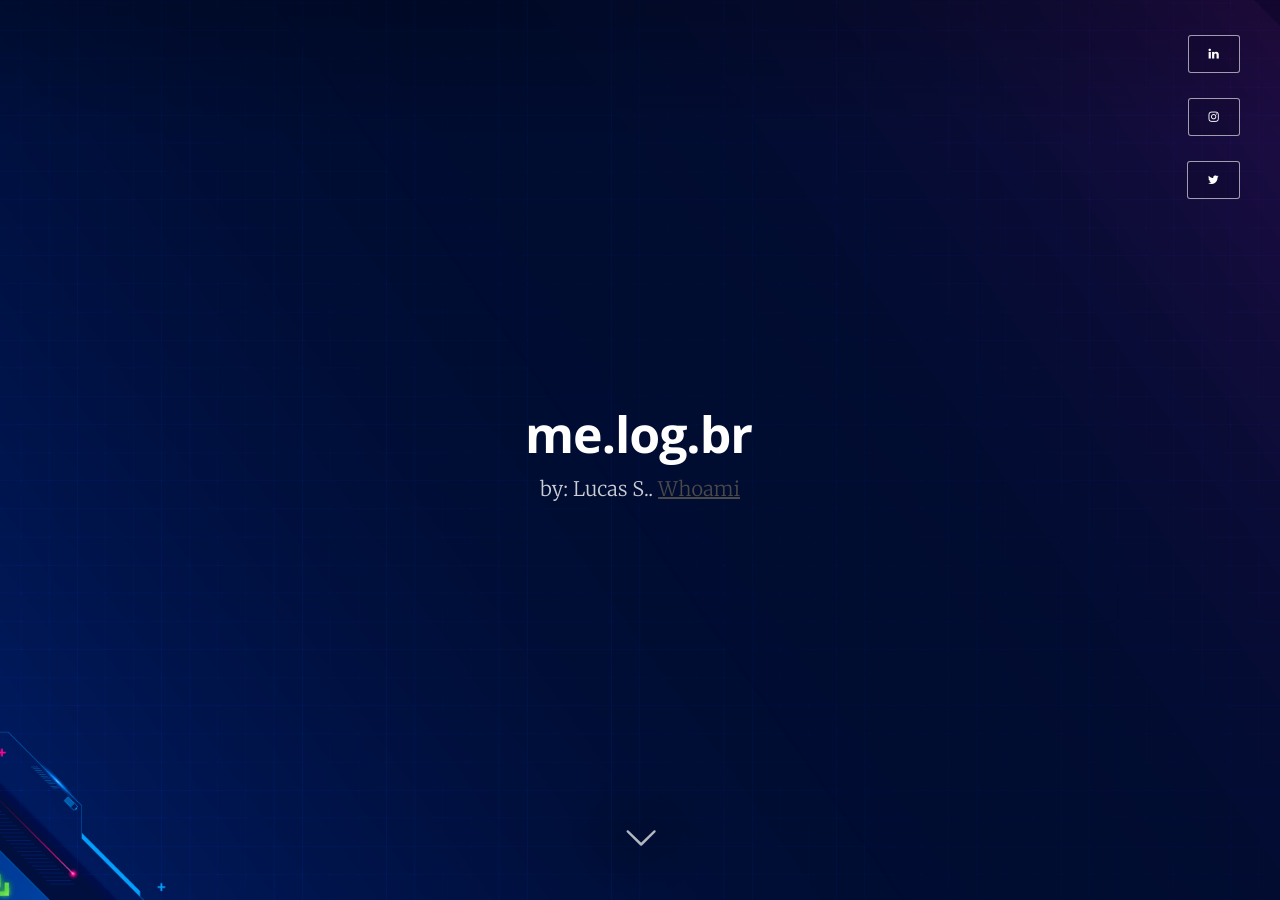
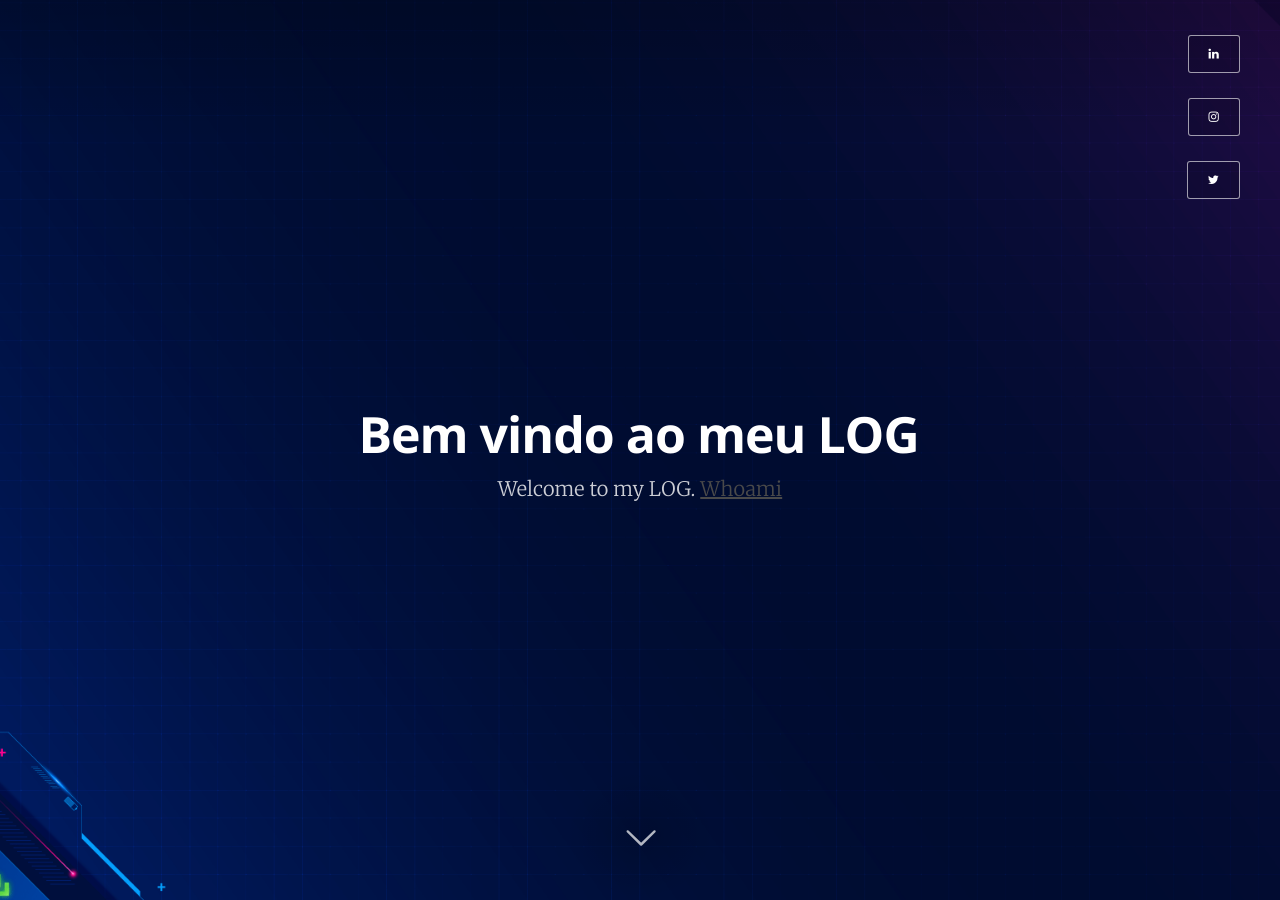
Before and after one commit to Ls4ss/blog, a Jekyll site: the page built from index.html, in a window 1280 px wide and 900 px high. Built offline with Jekyll 4.4.1, drawn with Linux system fonts in a browser that asks for light colours; the list of posts is cut into pages by our own code; some of the changed text lies outside the part shown.

Commit message:
Update _config.yml

```diff
--- a/_config.yml
+++ b/_config.yml
@@ -1,5 +1,5 @@
-name: "me.log.br"
-description: "by: Lucas S."
+name: "Bem vindo ao meu LOG"
+description: "Welcome to my LOG"
 meta_description: "by: Lucas S."
 
 markdown: kramdown
```
